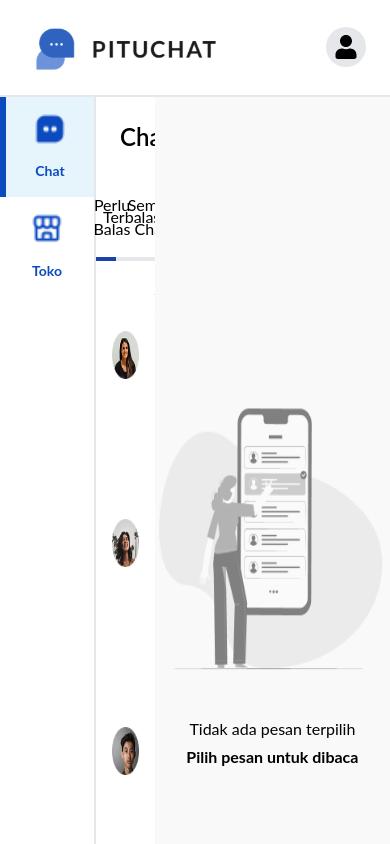
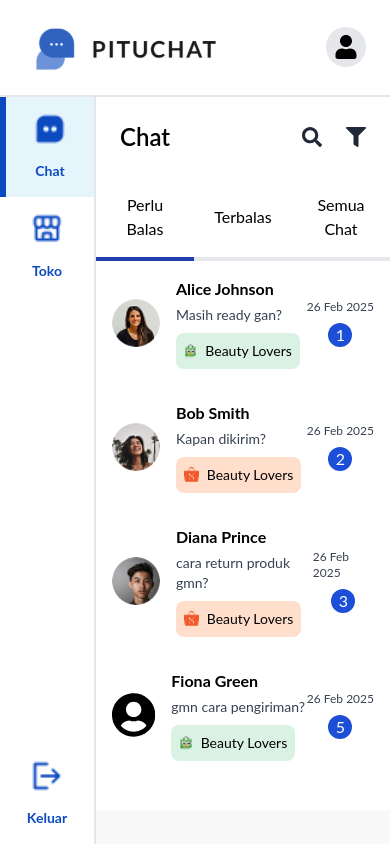
Before and after one commit to hanscahya/pituchat, a React (Vite) app: page /login in a window 390 px wide. Both pictures are taken after a click on the button "Masuk". Shown: the top 844 px of the page. Built offline with nearby package versions, Linux system fonts and the light colour scheme.

Commit message:
fix: chat page (home) on mobile

```diff
--- a/src/components/features/chat/ChatBox.tsx
+++ b/src/components/features/chat/ChatBox.tsx
@@ -53,7 +53,7 @@ const ChatBox = () => {
 
   if (!activeChat) {
     return (
-      <figure className="flex h-full flex-col items-center justify-center">
+      <figure className="hidden h-full flex-col items-center justify-center md:flex">
         <img src={emptyChat} alt="empty chat" className="h-80 w-80" />
 
         <p className="mt-4 text-center">Tidak ada pesan terpilih</p>
--- a/src/components/features/chat/ChatPane.tsx
+++ b/src/components/features/chat/ChatPane.tsx
@@ -59,7 +59,7 @@ const ChatPane = () => {
         </mark>
       </section>
 
-      <summary className="mt-4 p-4">
+      <div className="mt-4 p-4">
         <h3 className="font-semibold">Tentang pesan</h3>
         <table className="mt-4 w-full text-sm">
           <tbody>
@@ -77,7 +77,7 @@ const ChatPane = () => {
             </tr>
           </tbody>
         </table>
-      </summary>
+      </div>
     </>
   );
 };
--- a/src/pages/Home.tsx
+++ b/src/pages/Home.tsx
@@ -7,22 +7,28 @@ import { useChat } from '../context/ChatContext';
 import ChatPane from '../components/features/chat/ChatPane';
 
 const ChatBoxWrapper = () => {
-  const { isActiveChatPane } = useChat();
+  const { activeChat, isActiveChatPane } = useChat();
 
   return (
     <DefaultLayout>
-      <main className={`grid h-full w-full grid-cols-10`}>
-        <section className={`col-span-2`}>
+      <main className={`grid h-full w-full md:grid-cols-10`}>
+        <section
+          className={`md:col-span-4 lg:col-span-2 ${activeChat ? 'hidden md:block' : 'block'}`}
+        >
           <ChatList />
         </section>
         <section
-          className={`${isActiveChatPane ? 'col-span-6' : 'col-span-8'}`}
+          className={`${
+            isActiveChatPane
+              ? 'hidden lg:col-span-6 lg:block'
+              : 'md:col-span-6 lg:col-span-8'
+          }`}
           style={{ backgroundColor: '#F9F9FA' }}
         >
           <ChatBox />
         </section>
         <aside
-          className={`col-span-2 ${isActiveChatPane ? 'block' : 'hidden'}`}
+          className={`md:col-span-6 lg:col-span-2 ${isActiveChatPane ? 'block' : 'hidden'}`}
         >
           <ChatPane />
         </aside>
```
